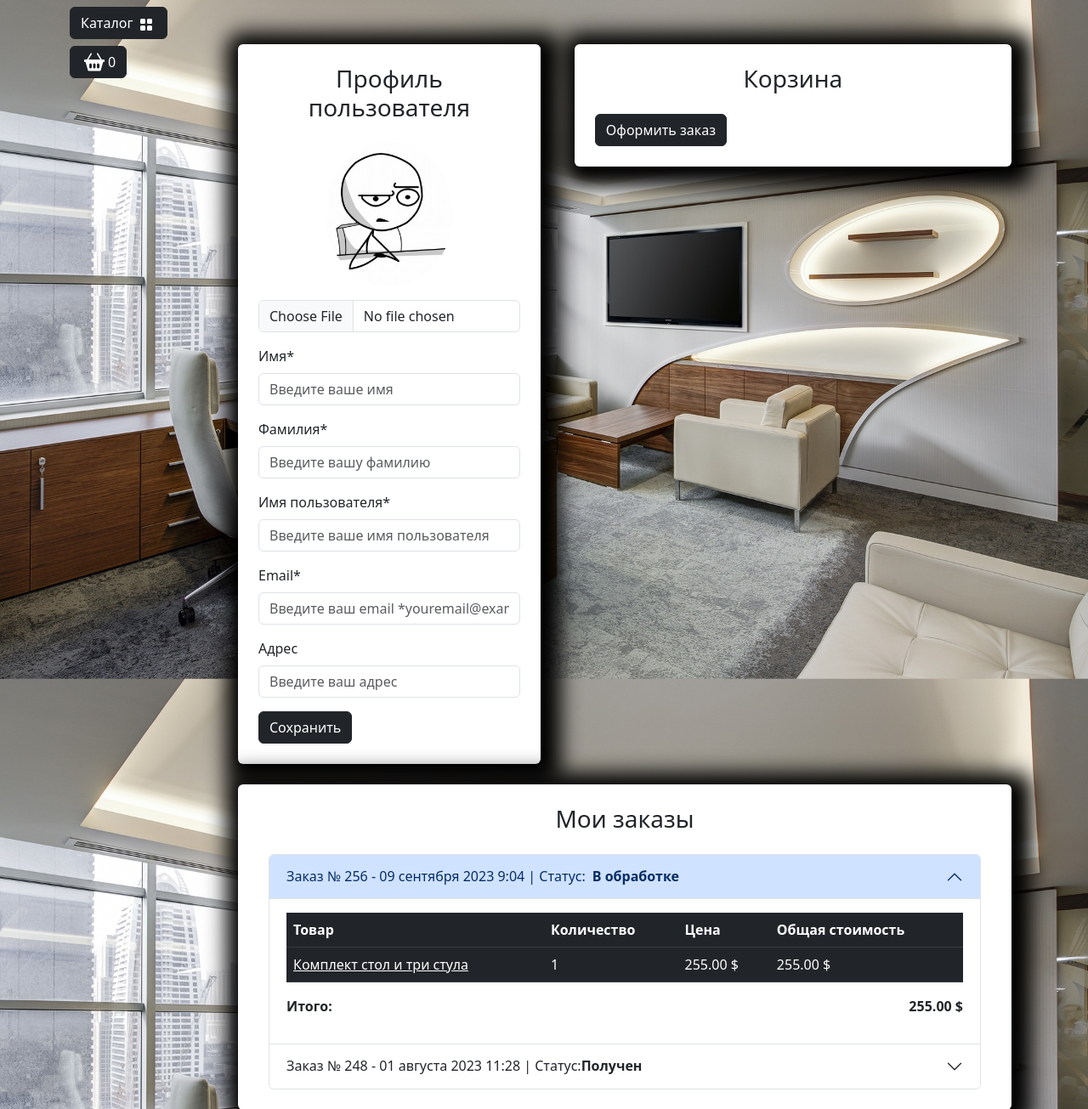
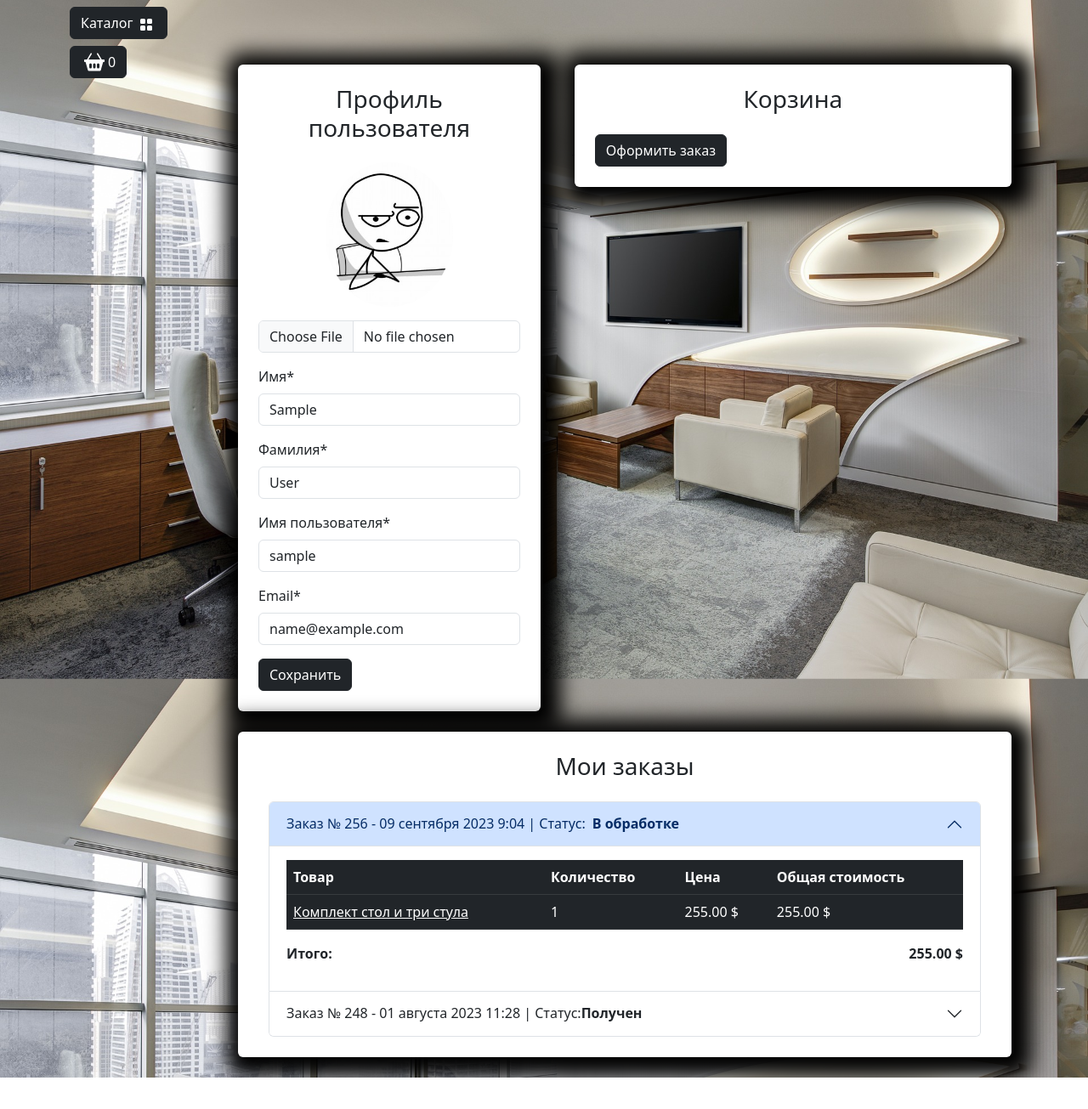
Before and after one commit to MeyiGi/django-home, a Django app: page /user/profile/ in a window 1280 px wide. Shown: the part 56-1361 px from the top of the page at 85% size. After the commit the page ends 1324 px from the top, so only its background shows below. Run offline with Django 4.2, Linux system fonts and the light colour scheme; the visitor is signed in with stand-in values (Sample User, id 1); data comes from the database, SQL or seed files in the repository; some libraries are stand-ins or nearby versions.

Commit message:
Profile form, controller & notifications are ready

```diff
--- a/templates/includes/notifications.html
+++ b/templates/includes/notifications.html
@@ -12,3 +12,27 @@
         </div>
     </div>
 {% endif %}
+
+<div class="container mt-4">
+    <div class="row justify-content-center">
+        <div class="col-md-6">
+            {% if messages %}
+                {% for message in messages %}
+                    {% if message.tags == 'success' %}
+                    <div id="notification" class="position-fixed start-50 translate-middle-x z-3 alert alert-success fade show custom-shadow" role="alert">
+                        {{ message }}
+                    </div>
+                    {% endif %}
+                    {% if message.tags == 'warning' %}
+                    <div id="notification" class="position-fixed start-50 translate-middle-x z-3 alert alert-danger fade show custom-shadow" role="alert">
+                        {{ message }}
+                    </div>
+                    {% endif %}
+                {% endfor %}
+            {% else %}
+            <div id="jq-notification" class="position-fixed start-50 translate-middle-x z-3 alert alert-success fade show custom-shadow" style="display: none;" role="alert">
+            </div>
+            {% endif %}
+        </div>
+    </div>
+</div>
--- a/users/forms.py
+++ b/users/forms.py
@@ -1,5 +1,5 @@
 from django import forms
-from django.contrib.auth.forms import AuthenticationForm, UserCreationForm
+from django.contrib.auth.forms import AuthenticationForm, UserCreationForm, UserChangeForm
 
 from users.models import User
 
@@ -95,3 +95,58 @@ class UserRegistrationForm(UserCreationForm):
     #         }
     #     )
     # )
+
+class ProfileForm(UserChangeForm):
+    class Meta:
+        model = User
+        fields = (
+            "image",
+            "first_name",
+            "last_name",
+            "username",
+            "email",)
+
+    image = forms.ImageField(required=False)
+    first_name = forms.CharField()
+    last_name = forms.CharField()
+    username = forms.CharField()
+    email = forms.CharField()
+
+
+
+    # image = forms.ImageField(
+    #     widget=forms.FileInput(attrs={"class": "form-control mt-3"}), required=False
+    # )
+    # first_name = forms.CharField(
+    #     widget=forms.TextInput(
+    #         attrs={
+    #             "class": "form-control",
+    #             "placeholder": "Введите ваше имя",
+    #         }
+    #     )
+    # )
+    # last_name = forms.CharField(
+    #     widget=forms.TextInput(
+    #         attrs={
+    #             "class": "form-control",
+    #             "placeholder": "Введите вашу фамилию",
+    #         }
+    #     )
+    # )
+    # username = forms.CharField(
+    #     widget=forms.TextInput(
+    #         attrs={
+    #             "class": "form-control",
+    #             "placeholder": "Введите ваше имя пользователя",
+    #         }
+    #     )
+    # )
+    # email = forms.CharField(
+    #     widget=forms.EmailInput(
+    #         attrs={
+    #             "class": "form-control",
+    #             "placeholder": "Введите ваш email *youremail@example.com",
+    #             # 'readonly': True,
+    #         }
+    #     ),
+    # )
--- a/users/templates/users/profile.html
+++ b/users/templates/users/profile.html
@@ -9,40 +9,69 @@
             <div class="col-md-5">
                 <div class=" bg-white p-4 mb-4 mx-2 rounded custom-shadow">
                     <h3 class="text-center mb-4">Профиль пользователя</h3>
-                    <form>
+                    <form action="{% url "users:profile" %}" method="post" enctype="multipart/form-data">
+                        {% csrf_token %}
                         <div class="row">
                             <div class="col-md-12 mb-3 text-center">
-                                <img src="{% static "deps/images/baseavatar.jpg" %}"
-                                    alt="Аватар пользователя" class="img-fluid rounded-circle"
-                                    style="max-width: 150px;">
-                                <input type="file" class="form-control mt-3" id="avatar"
+                                {% if user.image %}
+                                    <img src="{{ user.image.url }}"
+                                        alt="Аватар пользователя" class="img-fluid rounded-circle"
+                                        style="max-width: 150px;">
+                                {% else %}
+                                    <img src="{% static "deps/images/baseavatar.jpg" %}"
+                                        alt="Аватар пользователя" class="img-fluid rounded-circle"
+                                        style="max-width: 150px;">
+                                {% endif %}
+                                <input type="file" class="form-control mt-3" id="id_image"
+                                    name='image'
                                     accept="image/*">
+                                    {% if form.image.errors %}
+                                    <div class="alert alert-danger alert-dismissible fade show">{{form.image.errors}}</div>
+                                    {% endif %}
                             </div>
                             <div class="col-md-12 mb-3">
-                                <label for="firstName" class="form-label">Имя*</label>
-                                <input type="text" class="form-control" id="firstName"
-                                    placeholder="Введите ваше имя" value="" required>
+                                <label for="id_first_name" class="form-label">Имя*</label>
+                                <input type="text" class="form-control" id="id_first_name"
+                                    name="first_name"
+                                    placeholder="Введите ваше имя"
+                                    value="{{ form.first_name.value }}"
+                                    required>
+                                    {% if form.first_name.errors %}
+                                    <div class="alert alert-danger alert-dismissible fade show">{{form.first_name.errors}}</div>
+                                    {% endif %}
                             </div>
                             <div class="col-md-12 mb-3">
-                                <label for="lastName" class="form-label">Фамилия*</label>
-                                <input type="text" class="form-control" id="lastName"
-                                    placeholder="Введите вашу фамилию" value="" required>
+                                <label for="id_last_name" class="form-label">Фамилия*</label>
+                                <input type="text" class="form-control" id="id_last_name"
+                                    name="last_name"
+                                    placeholder="Введите вашу фамилию"
+                                    value="{{ form.last_name.value }}"
+                                    required>
+                                    {% if form.last_name.errors %}
+                                    <div class="alert alert-danger alert-dismissible fade show">{{form.last_name.errors}}</div>
+                                    {% endif %}
                             </div>
                             <div class="col-md-12 mb-3">
-                                <label for="username" class="form-label">Имя пользователя*</label>
-                                <input type="text" class="form-control" id="username"
-                                    placeholder="Введите ваше имя пользователя" value="" required>
+                                <label for="id_username" class="form-label">Имя пользователя*</label>
+                                <input type="text" class="form-control" id="id_username"
+                                    name="username"
+                                    placeholder="Введите ваше имя пользователя"
+                                    value="{{ form.username.value }}"
+                                    required>
+                                    {% if form.username.errors %}
+                                    <div class="alert alert-danger alert-dismissible fade show">{{form.username.errors}}</div>
+                                    {% endif %}
                             </div>
                             <div class="col-md-12 mb-3">
-                                <label for="email" class="form-label">Email*</label>
-                                <input type="email" class="form-control" id="email"
-                                    placeholder="Введите ваш email *youremail@example.com" value=""
+                                <label for="id_email" class="form-label">Email*</label>
+                                <input type="email" class="form-control" id="id_email"
+                                    name="email"
+                                    placeholder="Введите ваш email *youremail@example.com"
+                                    value="{{ form.email.value }}"
                                     required>
-                            </div>
-                            <div class="col-md-12 mb-3">
-                                <label for="adress" class="form-label">Адрес</label>
-                                <input type="text" class="form-control" id="adress"
-                                    placeholder="Введите ваш адрес" value="">
+                                    {% if form.email.errors %}
+                                    <div class="alert alert-danger alert-dismissible fade show">{{form.email.errors}}</div>
+                                    {% endif %}
                             </div>
                         </div>
                         <button type="submit" class="btn btn-dark">Сохранить</button>
--- a/users/views.py
+++ b/users/views.py
@@ -1,9 +1,10 @@
-from django.contrib import auth
+from django.contrib.auth.decorators import login_required
+from django.contrib import auth, messages
 from django.http import HttpResponseRedirect
 from django.shortcuts import redirect, render
 from django.urls import reverse
 
-from users.forms import UserLoginForm, UserRegistrationForm
+from users.forms import ProfileForm, UserLoginForm, UserRegistrationForm
 
 
 def login(request):
@@ -15,6 +16,7 @@ def login(request):
             user = auth.authenticate(username=username, password=password)
             if user:
                 auth.login(request, user)
+                messages.success(request, f"{username}, Вы вошли в аккаунт")
                 return HttpResponseRedirect(reverse('main:index'))
     else:
         form = UserLoginForm()
@@ -33,6 +35,7 @@ def registration(request):
             form.save()
             user = form.instance
             auth.login(request, user)
+            messages.success(request, f"{user.username}, Вы успешно зарегистрированы и вошли в аккаунт")
             return HttpResponseRedirect(reverse('main:index'))
     else:
         form = UserRegistrationForm()
@@ -43,14 +46,25 @@ def registration(request):
     }
     return render(request, 'users/registration.html', context)
 
+@login_required
+def profile(request):
+    if request.method == 'POST':
+        form = ProfileForm(data=request.POST, instance=request.user, files=request.FILES)
+        if form.is_valid():
+            form.save()
+            messages.success(request, "Профайл успешно обновлен")
+            return HttpResponseRedirect(reverse('user:profile'))
+    else:
+        form = ProfileForm(instance=request.user)
 
-def profile(request):
     context = {
-        'title': 'Home - Кабинет'
+        'title': 'Home - Кабинет',
+        'form': form
     }
     return render(request, 'users/profile.html', context)
 
-
+@login_required
 def logout(request):
+    messages.success(request, f"{request.user.username}, Вы вышли из аккаунта")
     auth.logout(request)
     return redirect(reverse('main:index'))
```
